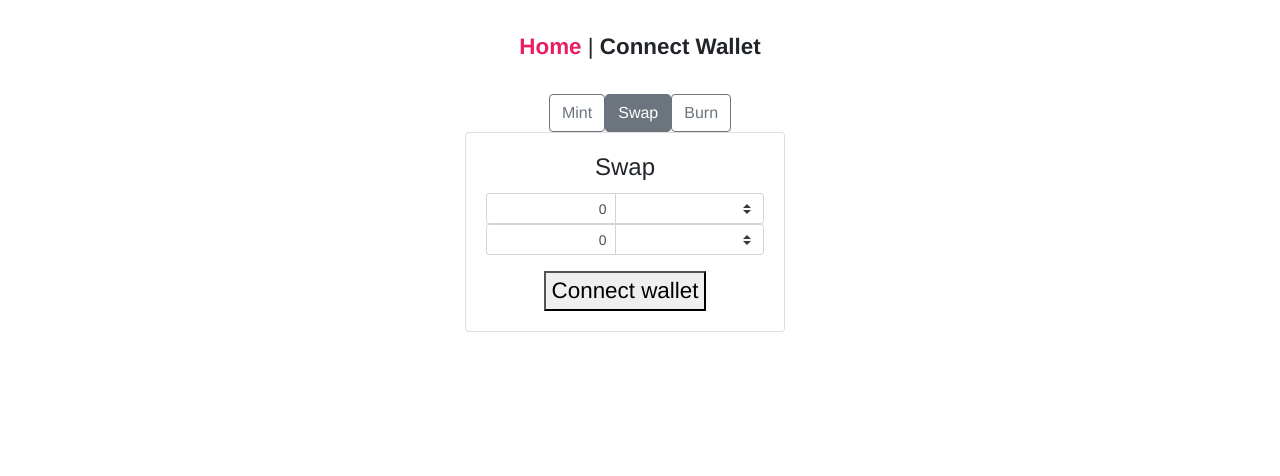
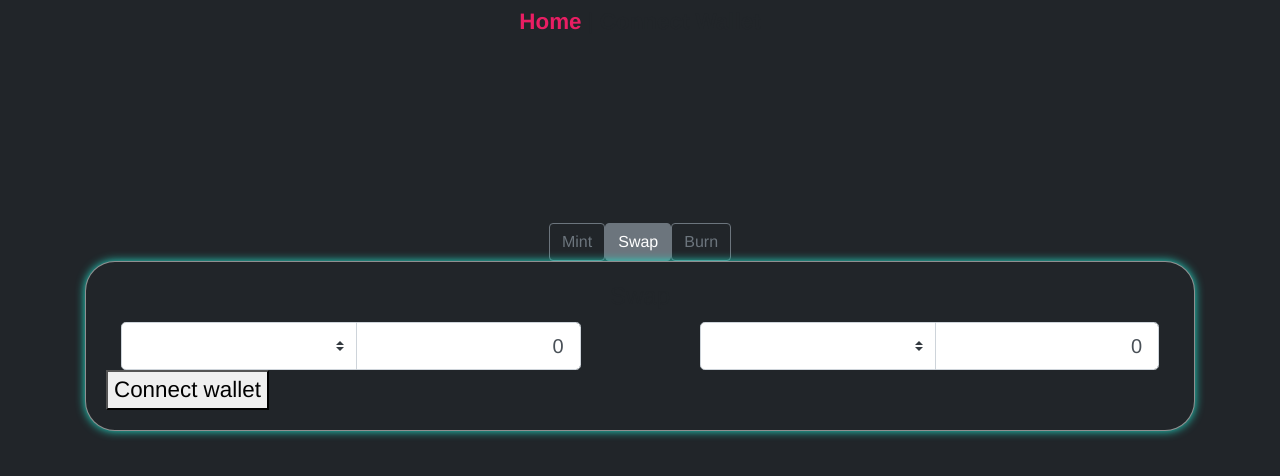
Before and after one commit to jcansdale/thorchain-synthetics-swap, a Vue app: page / in a window 1280 px wide. Shown: the top 476 px of the page. Built offline with nearby package versions, Linux system fonts and the light colour scheme; no server answers.

Commit message:
design beginnings

```diff
--- a/src/App.vue
+++ b/src/App.vue
@@ -4,11 +4,20 @@
       <router-link to="/">Home</router-link> |
       <router-link to="/connect">Connect Wallet</router-link>
     </div>
-    <router-view />
+    <router-view id="view" />
   </div>
 </template>
 
 <style lang="scss">
+
+html, body{
+  height: 100%;
+}
+
+#view{
+  height: calc(100% - 55px);
+}
+
 #app {
   font-family: Avenir, Helvetica, Arial, sans-serif;
   -webkit-font-smoothing: antialiased;
@@ -16,6 +25,8 @@
   text-align: center;
   color: $primary-color;
   font-size: 1.4em;
+  background-color: #212529;
+  height: 100%;
 }
 
 a {
@@ -23,7 +34,8 @@ a {
 }
 
 #nav {
-  padding: 30px;
+  height: 50px;
+  padding: 5px;
 
   a {
     font-weight: bold;
--- a/src/components/Burn.vue
+++ b/src/components/Burn.vue
@@ -2,11 +2,10 @@
   <b-card
       title="Burn"
       tag="article"
-      style="max-width: 20rem;"
-      class="mb-2"
   >
     <b-card-text>
       <b-card-text>
+
         <b-input-group size="sm" >
           <b-form-input value="100" @change="calcRedeem(selected)" v-model="redeem_synthAmount" class="text-right"></b-form-input>
           <b-form-select :options="synthAssetOptions" v-model="selected" @change="calcRedeem(selected)"/>
--- a/src/components/Mint.vue
+++ b/src/components/Mint.vue
@@ -2,8 +2,6 @@
   <b-card
       title="Mint"
       tag="article"
-      style="max-width: 20rem;"
-      class="mb-2"
   >
     <b-card-text>
       <b-input-group size="sm" >
--- a/src/components/Swap.vue
+++ b/src/components/Swap.vue
@@ -2,22 +2,29 @@
   <b-card
       title="Swap"
       tag="article"
-      style="max-width: 20rem;"
-      class="mb-2"
   >
     <b-card-text>
-      <b-card-text>
-        <b-input-group size="sm" >
+        <b-container class="inner-container" fluid="lg">
+          <b-row>
+            <b-col>
+              <b-input-group size="lg" >
+                <b-form-select :options="synthAssetOptions" v-model="selectedX" @change="calcSwap(selectedX, selectedY)"/>
                 <b-form-input value="100" @change="calcSwap(selectedX, selectedY)" v-model="redeem_synthAmount" class="text-right"></b-form-input>
-          <b-form-select :options="synthAssetOptions" v-model="selectedX" @change="calcSwap(selectedX, selectedY)"/>
               </b-input-group>
-        <b-input-group size="sm">
+            </b-col>
+            <b-col sm="1" ></b-col>
+            <b-col>
+              <b-input-group size="lg">
+                <b-form-select :options="synthAssetOptions" v-model="selectedY" @change="calcSwap(selectedX, selectedY)"/>
                 <b-form-input value="100" @change="calcSwap(selectedX, selectedY)" v-model="mint_synthAmount" class="text-right"></b-form-input>
-          <b-form-select :options="synthAssetOptions" v-model="selectedY" @change="calcSwap(selectedX, selectedY)"/>
               </b-input-group>
-      </b-card-text>
+            </b-col>
+          </b-row>
+          <b-row>
             <button v-on:click="mint"  v-if="isWalletConnected">Swap</button>
             <button v-on:click="gotToConnect"  v-if="!isWalletConnected">Connect wallet</button>
+          </b-row>
+        </b-container>
     </b-card-text>
   </b-card>
 </template>
--- a/src/views/Home.vue
+++ b/src/views/Home.vue
@@ -1,27 +1,46 @@
 <template>
   <div class="home">
-    <b-container class="bv-example-row">
+    <b-container class="swap-container">
       <b-row>
-        <b-col />
         <b-col>
           <b-button v-on:click="showMint" v-bind:variant="mintVariant" >Mint</b-button>
           <b-button v-on:click="showSwap" v-bind:variant="swapVariant" >Swap</b-button>
           <b-button v-on:click="showBurn" v-bind:variant="burnVariant" >Burn</b-button>
         </b-col>
-        <b-col />
       </b-row>
       <b-row>
-        <b-col />
         <b-col>
           <Mint v-if="mintView" />
           <Swap v-if="swapView" />
           <Burn v-if="burnView" />
         </b-col>
-        <b-col />
       </b-row>
     </b-container>
   </div>
 </template>
+
+<style lang="scss">
+
+  .swap-container {
+    top: calc(50% - 200px);
+    height: 400px;
+    position: relative;
+
+    .left {
+      background-color: #e91e63;
+    }
+    .right {
+        background-color: #212529;
+    }
+    article{
+      background-color: #212529;
+      border-color: #989898ee;
+      border-radius: 30px;
+      box-shadow: 0 0 10px #23dcc8;
+    }
+  }
+
+</style>
 
 <script lang="ts">
 import Mint from "@/components/Mint.vue"
```
Lines whose indentation alone changed are shown as unchanged.
